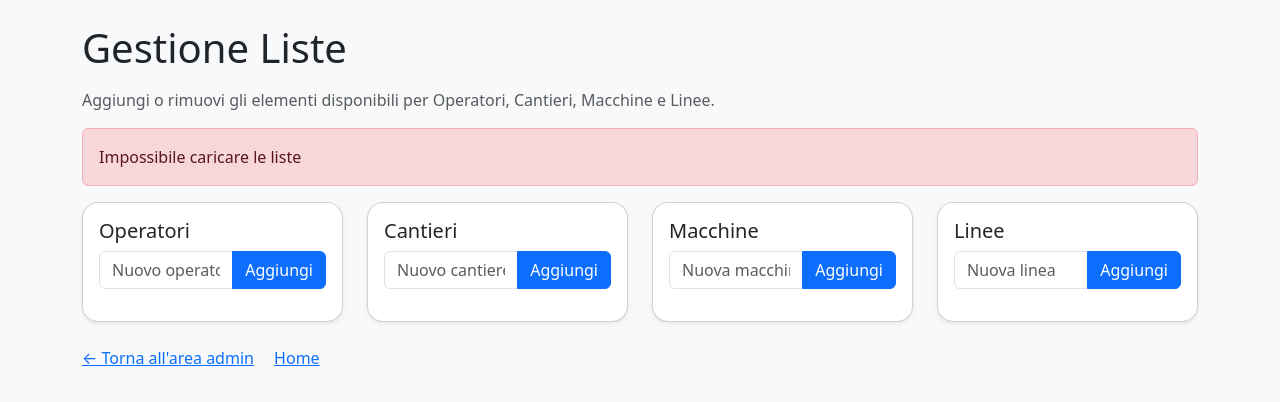
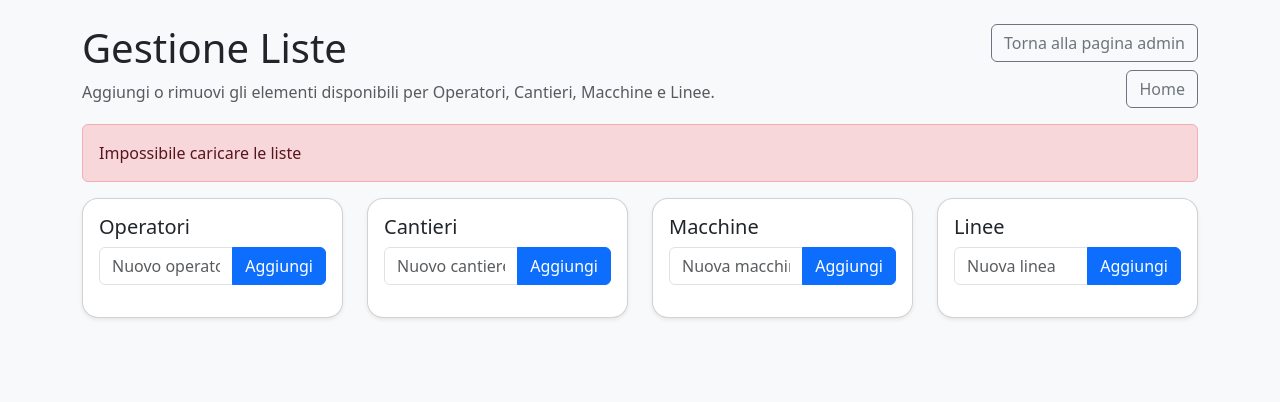
Before and after one commit to luperola/pres-gts, a website: page public/add.html in a window 1280 px wide. Drawn offline with nearby package versions, Linux system fonts and the light colour scheme; no server answers; sample sign-in values are in the browser's storage.

Commit message:
cambiato register

```diff
--- a/public/add.html
+++ b/public/add.html
@@ -12,11 +12,25 @@
   </head>
   <body class="bg-light">
     <div class="container py-4">
-      <h1 class="mb-3">Gestione Liste</h1>
-      <p class="text-muted">
-        Aggiungi o rimuovi gli elementi disponibili per Operatori, Cantieri,
-        Macchine e Linee.
-      </p>
+      <div
+        class="d-flex flex-column flex-md-row justify-content-between align-items-start mb-3 gap-3"
+      >
+        <div>
+          <h1 class="mb-2">Gestione Liste</h1>
+          <p class="text-muted mb-0">
+            Aggiungi o rimuovi gli elementi disponibili per Operatori, Cantieri,
+            Macchine e Linee.
+          </p>
+        </div>
+        <div
+          class="d-flex flex-row flex-md-column align-items-md-end gap-2 ms-md-auto"
+        >
+          <a class="btn btn-outline-secondary" href="/admin.html"
+            >Torna alla pagina admin</a
+          >
+          <a class="btn btn-outline-secondary" href="/index.html">Home</a>
+        </div>
+      </div>
       <div id="alert" class="mb-3"></div>
       <div class="row g-4">
         <div class="col-md-6 col-xl-3">
@@ -121,10 +135,6 @@
           </div>
         </div>
       </div>
-      <div class="mt-4">
-        <a href="/admin.html">&larr; Torna all'area admin</a>
-        <a class="ms-3" href="/index.html">Home</a>
-      </div>
     </div>
     <script src="add.js"></script>
   </body>
```
Also changed, not shown: public/register.html (+25 -25 lines).
